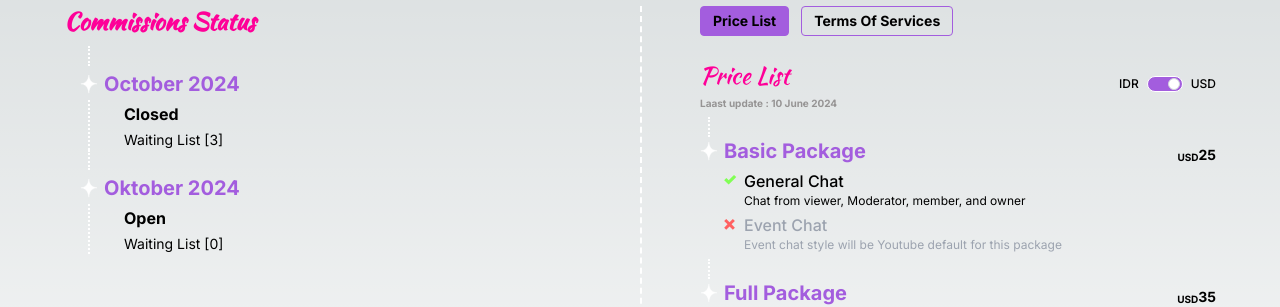
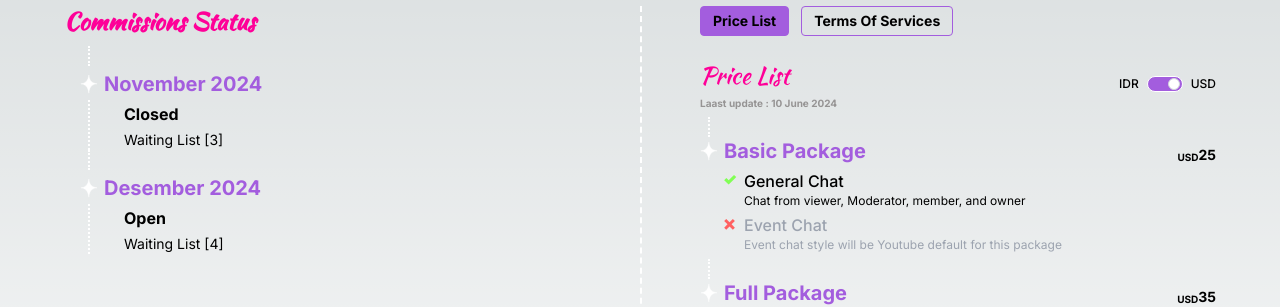
Before and after one commit to AkbarFahreza/dereza, a Next.js app: page /commissions-info in a window 1280 px wide. Shown: the part 154-461 px from the top of the page. Built offline with nearby package versions, Linux system fonts and the light colour scheme.

Commit message:
Update page.jsx

```diff
--- a/app/commissions-info/page.jsx
+++ b/app/commissions-info/page.jsx
@@ -10,15 +10,15 @@ function page() {
   const items = [
     {
       id: 1,
-      date: " October 2024",
+      date: " November 2024",
       desc: "Closed",
       wl: 3,
     },
     {
       id: 2,
-      date: " Oktober 2024",
+      date: " Desember 2024",
       desc: "Open",
-      wl: 0,
+      wl: 4,
     },
   ];
   return (
```
